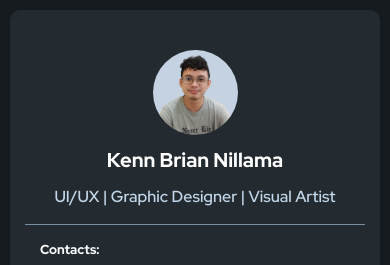
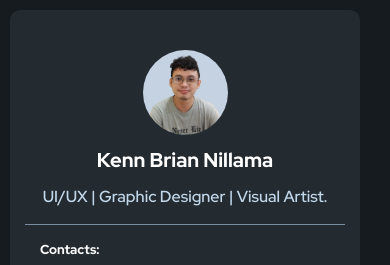
Before and after one commit to kenny6012/kenn_webportfolio, a Nuxt app: page /resume in a window 390 px wide. Shown: the top 265 px of the page. Built offline with nearby package versions, Linux system fonts and the light colour scheme.

Commit message:
Mobile Test

```diff
--- a/assets/mainStyle.scss
+++ b/assets/mainStyle.scss
@@ -516,8 +516,7 @@ $text2: #c2d7e9;
     padding-right: 200px;
   }
   .side_layout {
-    max-width: 100%;
-    min-width: auto;
+    width: 100% !important;
     height: auto;
     padding: 0px;
   }
@@ -538,9 +537,8 @@ $text2: #c2d7e9;
   }
   .content_layout {
     height: fit-content !important;
-    width: 100%;
+    width: 100% !important;
     height: auto !important;
-    width: 100%;
     overflow: visible !important;
     padding: 25px;
     padding-right: 0px;
--- a/layouts/sidebar.vue
+++ b/layouts/sidebar.vue
@@ -9,7 +9,7 @@
           <div class="side_picture"></div>
           <div class="side_profile">
             <div class="profile_name">{{ name }}</div>
-            <div class="profile_title">{{ title }}</div>
+            <div class="profile_title">{{ title }}.</div>
           </div>
         </div>
         <!-- SCROLLABLE SIDE -->
```
